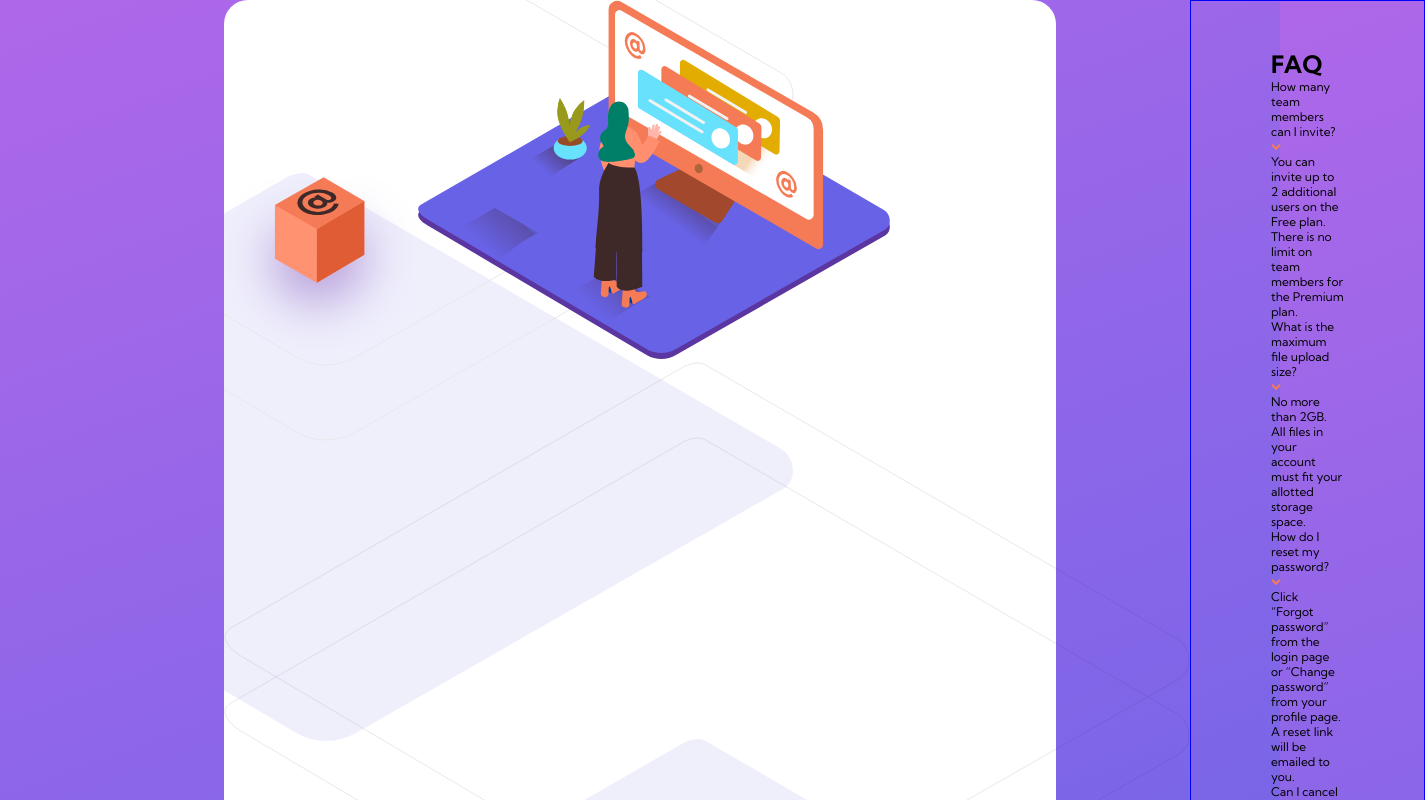
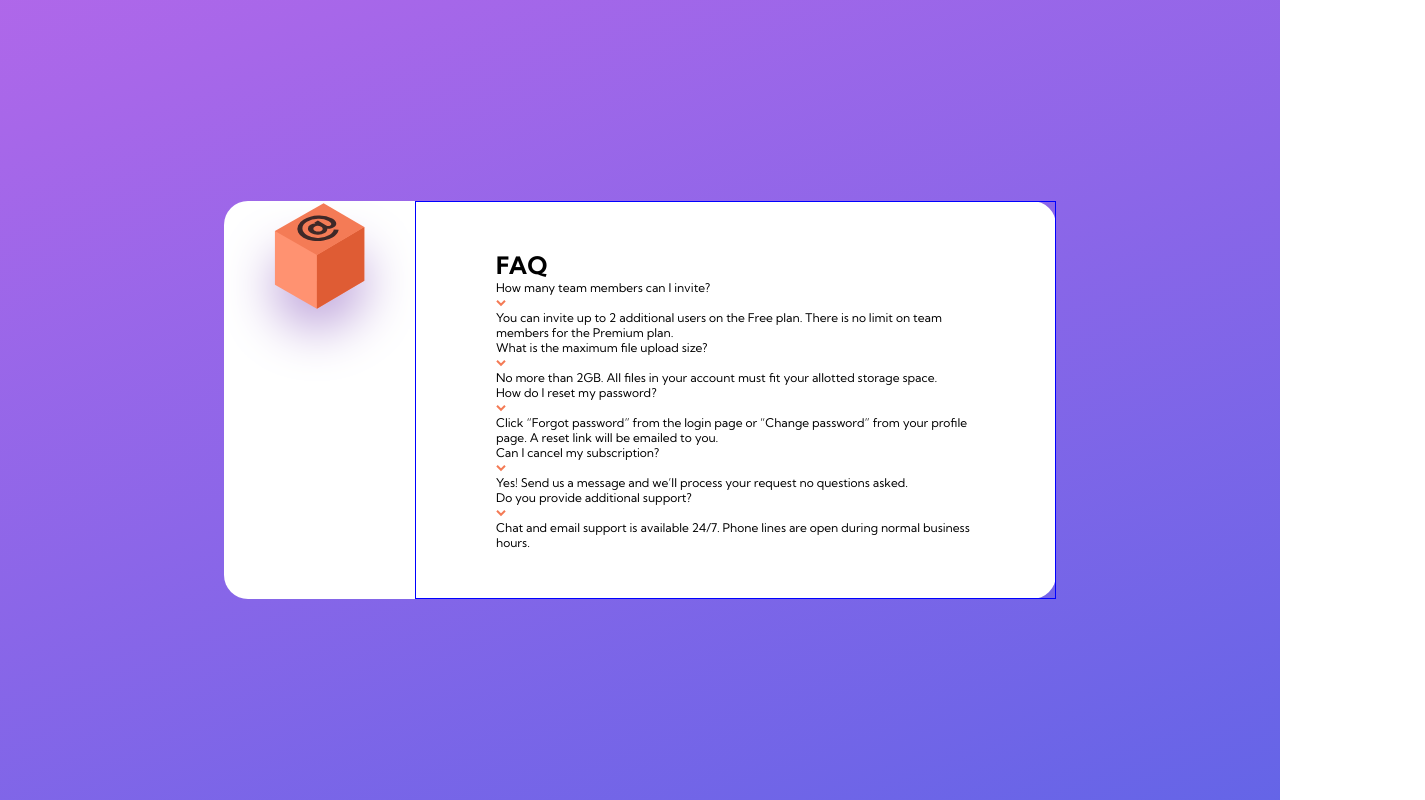
Before and after one commit to SaeM843/FAQ-Accordion-Card, a website: page index.html in a window 1280 px wide. Shown: the top 800 px of the page, 1425 px wide, since content can reach past the window. Drawn offline with Linux system fonts and the light colour scheme.

Commit message:
changed image div

```diff
--- a/index.html
+++ b/index.html
@@ -25,9 +25,8 @@
 
       <!--Image Container-->
       <div class="img-container">
+        <div class="img-inner-container"></div>
         <img class="box" src="./images/illustration-box-desktop.svg" alt="illustration box for desktop">
-        <img class="woman" src="./images/illustration-woman-online-desktop.svg" alt="illustration woman working on a laptop">
-        <img class="pattern" src="./images/bg-pattern-desktop.svg">
       </div>
 
       <div class="faq">
--- a/sass/layout/_img.scss
+++ b/sass/layout/_img.scss
@@ -1,7 +1,8 @@
-.img-container {
-    height: 100%;
-    background-image: url("../../images/bg-pattern-desktop.svg");
-    background-repeat: no-repeat;
-    background-size: 100%;
-    background-position: -33em -17em;
+img-container {
+    position: absolute;
 }
+
+.pattern {
+    position: relative;
+    top: -50%;
+}
```
Also changed, not shown: css/style.css, 1 other file.
